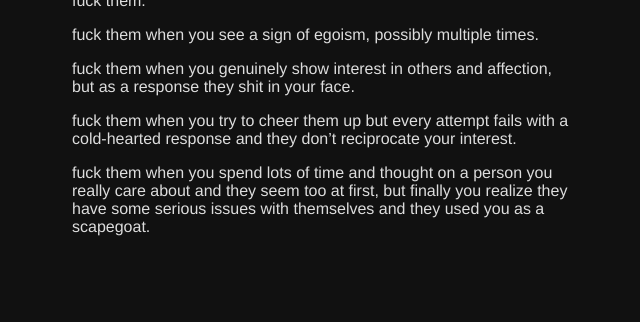
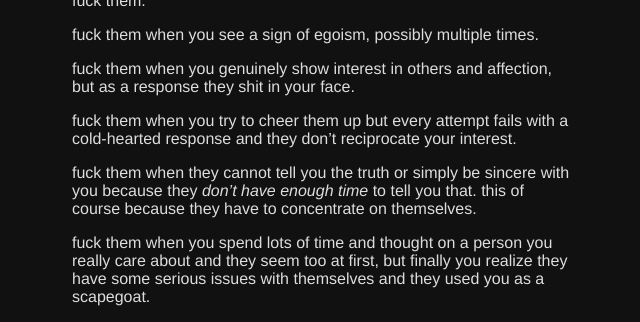
Before and after one commit to christian-fei/christian-fei.github.io-pandoc, a Jekyll site: the page built from _posts/2015-12-30-About-egoistic-people.md, in a window 1280 px wide, cut to the strip 671-993 px from the top of the page. Shown: the whole strip, without its empty margins (318-958 px from the left). Built offline with Jekyll 4.4.1, drawn with Linux system fonts in a browser that asks for light colours; Markdown is read by kramdown in place of the engine named in the settings; before the commit the page ends 923 px from its top, so only the background shows below that.

Commit message:
fucking uypdate

```diff
--- a/_posts/2015-12-30-About-egoistic-people.md
+++ b/_posts/2015-12-30-About-egoistic-people.md
@@ -15,7 +15,11 @@ fuck them when you genuinely show interest in others and affection,
 but as a response they shit in your face.
 
 fuck them when you try to cheer them up but every attempt fails with
- a cold-hearted response and they don't reciprocate your interest.
+a cold-hearted response and they don't reciprocate your interest.
+
+fuck them when they cannot tell you the truth or simply be sincere with you
+because they *don't have enough time* to tell you that. this of course because
+they have to concentrate on themselves.
 
 fuck them when you spend lots of time and thought on a person you really care
 about and they seem too at first, but finally you realize they have some serious
```
